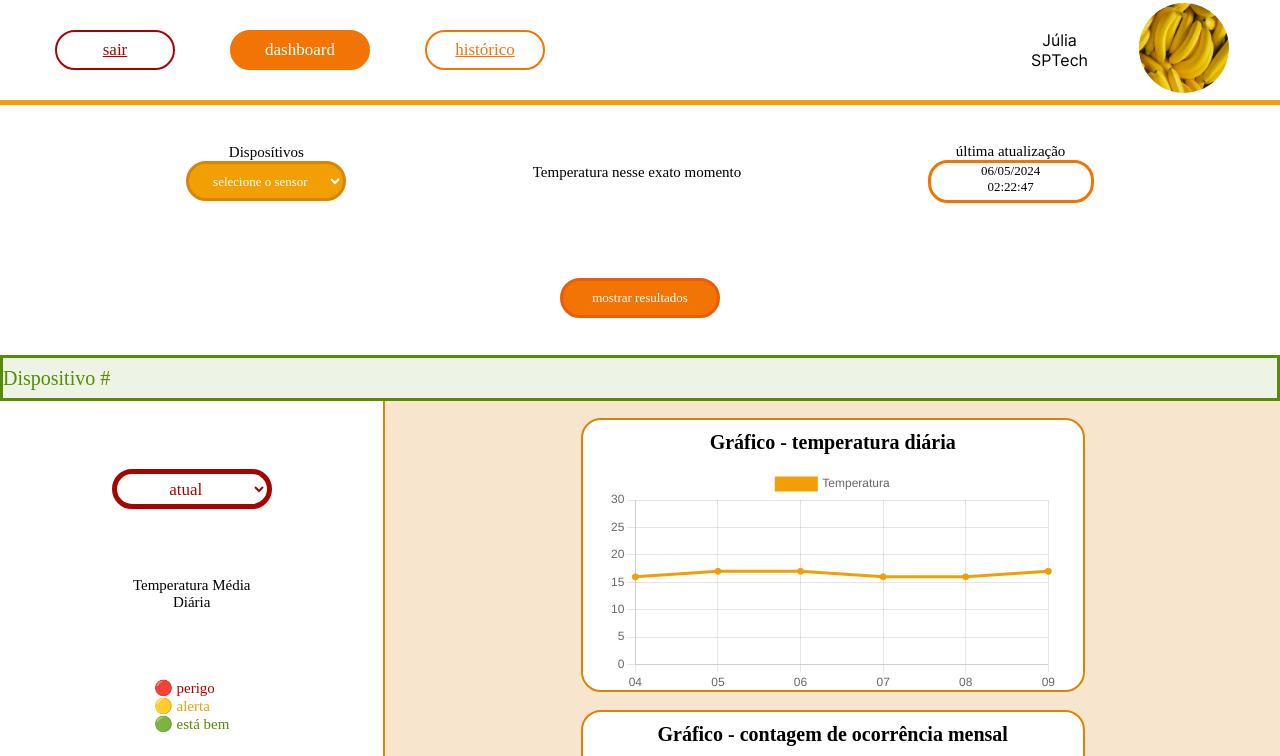
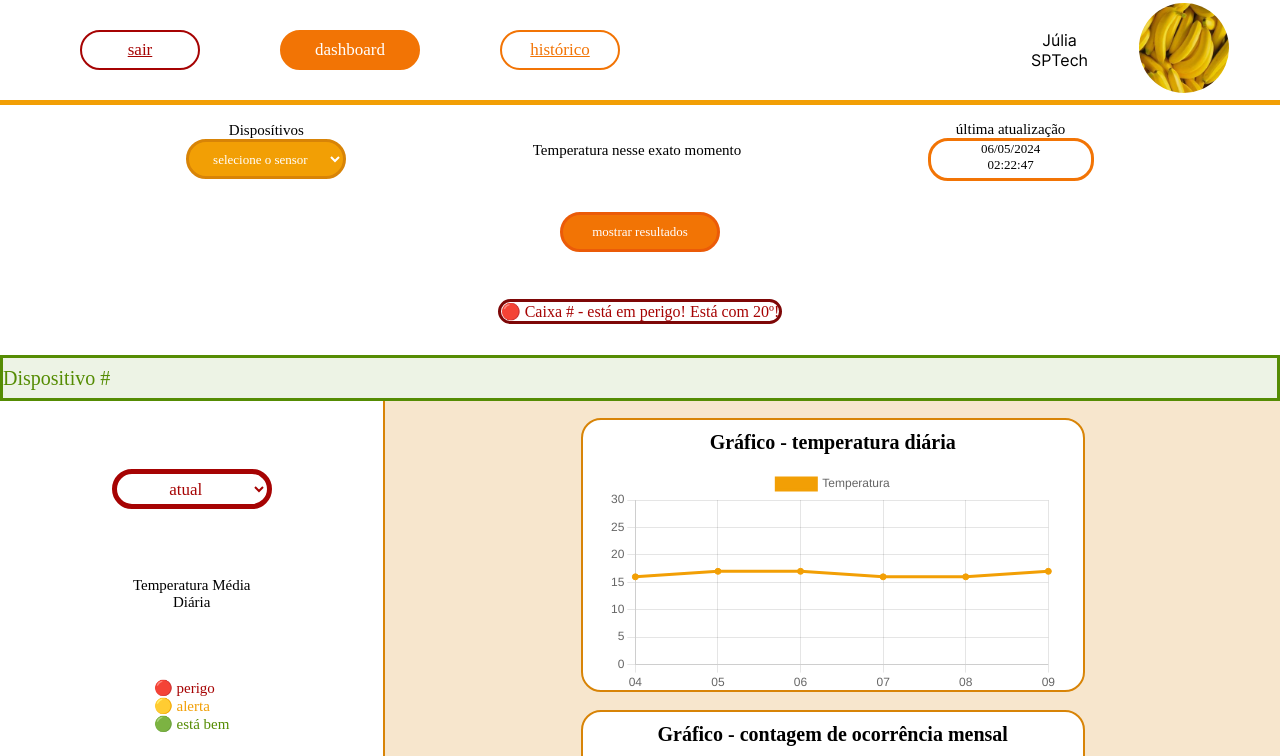
Before and after one commit to Marcio-Juliao/TFruits, a plain HTML site: page Site-Institucional-TFruit/Site Institucional/dashboard.html in a window 1280 px wide. Both pictures are taken after a click on the button "mostrar resultados". Shown: the top 756 px of the page. Drawn offline with nearby package versions, Linux system fonts and the light colour scheme; a web font is replaced by a local one.

```diff
--- a/Site-Institucional-TFruit/Site Institucional/dashboard.css
+++ b/Site-Institucional-TFruit/Site Institucional/dashboard.css
@@ -69,7 +69,7 @@
 }
 .nav .nav_esquerda{
     height: 100%;
-    width: 600px;
+    width: 700px;
     display: flex;
     align-items: center;
     justify-content: space-evenly;
--- a/Site-Institucional-TFruit/Site Institucional/dashboard.html
+++ b/Site-Institucional-TFruit/Site Institucional/dashboard.html
@@ -65,6 +65,9 @@
             </div>
         </div>
         <button class="result" onclick="result()">mostrar resultados</button>
+        <div id="alerta">
+            <p></p>
+        </div>
     </div>
     <!--informações especifícas-->
     <div class="dispositivos" id="disp">
@@ -163,6 +166,9 @@
         temp.innerHTML = `<div class="result_ok">${(12 + 12) / 2}</div>`
     }
 
+    setTimeout(() => {
+        alerta.innerHTML =`<p> 🔴 Caixa ${sensor} - está em perigo! Está com 20º!</p>`
+    }, 1000);
 }
 
 const labels = ['04', '05', '06', '07', '08', '09'];
--- a/Site-Institucional-TFruit/Site Institucional/dashboard_cadastrar.css
+++ b/Site-Institucional-TFruit/Site Institucional/dashboard_cadastrar.css
@@ -72,7 +72,7 @@
 }
 .nav .nav_esquerda{
     height: 100%;
-    width: 500px;
+    width: 700px;
     display: flex;
     align-items: center;
     justify-content: space-evenly;
```
Also changed, not shown: Site-Institucional-TFruit/Site Institucional/dashboard_adm.html (+1 -0 lines), Site-Institucional-TFruit/Site Institucional/dashboard_cadastrar.html (+1 -0 lines), Site-Institucional-TFruit/Site Institucional/dashboard_historico.html (+2 -0 lines).
